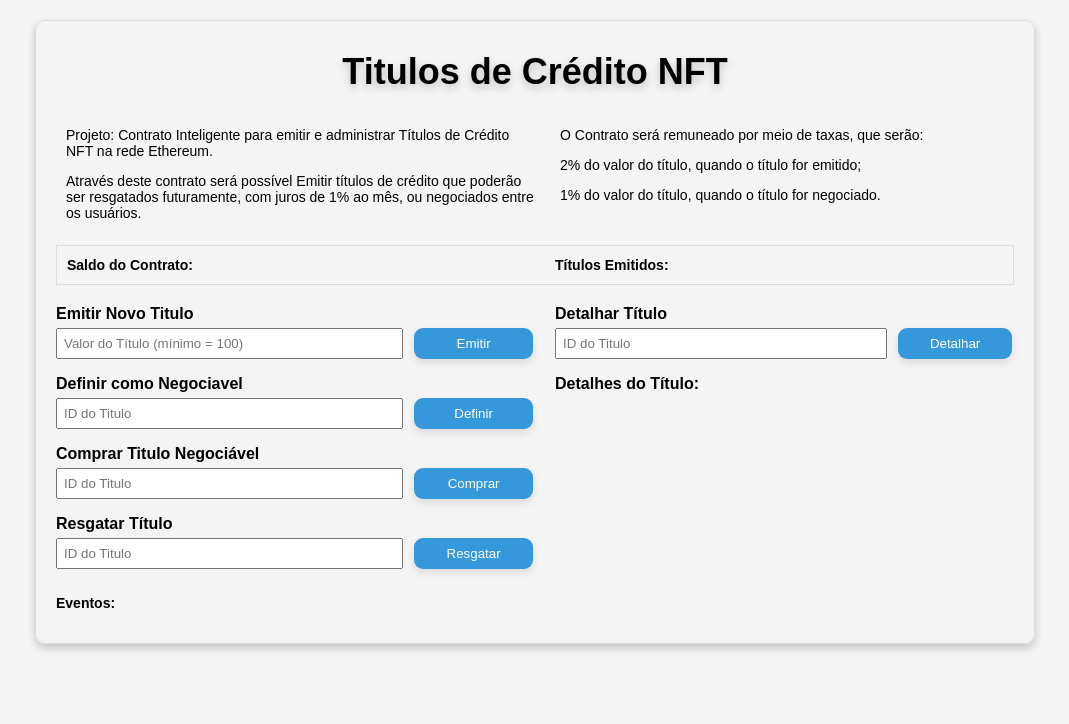
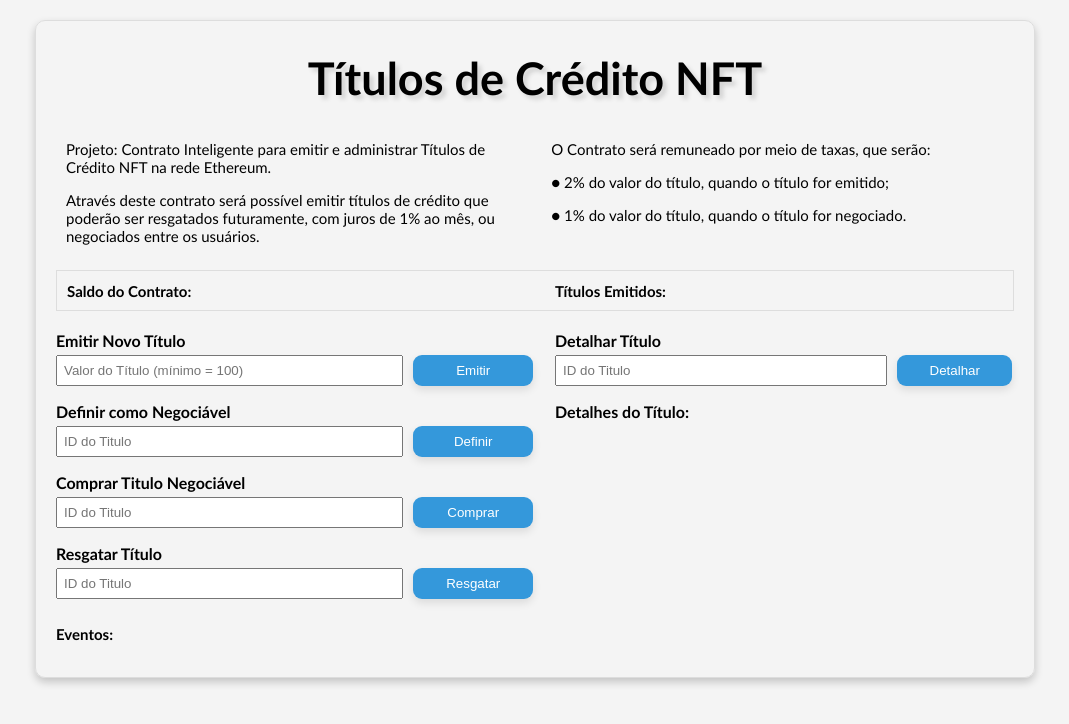
Before and after one commit to andrefernandeslp1/nft-ethereum, a plain HTML site: page index.html in a window 1280 px wide. Shown: the whole page, without its empty margins (105-1174 px from the left). Drawn offline with Linux system fonts and the light colour scheme.

Commit message:
revisão html css

```diff
--- a/css/style.css
+++ b/css/style.css
@@ -5,7 +5,7 @@
 }
 
 body {
-    font-family: 'Arial', sans-serif;
+    font-family: 'Calibri', sans-serif;
     margin: 20px auto 0 ;
     padding: 20px;
     background-color: #f4f4f4;
@@ -20,15 +20,15 @@ body {
     display: flex;
     justify-content: center;
     align-items: center;
-    font-size: 24px;
+    font-size: 30px;
     font-weight: bold;
 
 }
 
 .cabecalho {
   display: grid;
-  grid-template-columns: 50% auto;
-  gap: 25px;
+  grid-template-columns: 48% auto;
+  gap: 35px;
   padding: 10px;
 }
 
@@ -50,7 +50,8 @@ body {
 h2 {
     font-weight: bold;
     margin: 10px;
-    text-shadow: 0 4px 8px rgba(0, 0, 0, 0.2);
+    text-shadow: 4px 4px 4px lightgray;
+
 }
 
 h3 {
@@ -102,7 +103,7 @@ span, p {
     display: inline-block;
     margin-bottom: 6px;
     */
-    font-size: 14px;
+    font-size: 15px;
 }
 
 ul {
@@ -113,11 +114,13 @@ ul {
 li {
     /*sem formatação*/
     list-style-type: none;
-    font-size:12px;
+    font-size:13px;
 }
 
 #output0 {
+  /*
     font-weight: normal;
+    */
 }
 
 #eventos {
@@ -131,7 +134,7 @@ li {
 
 .rodape {
     margin-top: 20px;
-    font-size: 12px;
+    font-size: 14px;
 }
 
 
--- a/index.html
+++ b/index.html
@@ -11,18 +11,18 @@
 </head>
 <body>
     <div class="top">
-        <h2>Titulos de Crédito NFT</h2>
+        <h2>Títulos de Crédito NFT</h2>
     </div>
 
     <div class="cabecalho">
       <div>
         <p>Projeto: Contrato Inteligente para emitir e administrar Títulos de Crédito NFT na rede Ethereum.</p>
-        <p>Através deste contrato será possível Emitir títulos de crédito que poderão ser resgatados futuramente, com juros de 1% ao mês, ou negociados entre os usuários.</p>
+        <p>Através deste contrato será possível emitir títulos de crédito que poderão ser resgatados futuramente, com juros de 1% ao mês, ou negociados entre os usuários.</p>
       </div>
       <div>
         <p>O Contrato será remuneado por meio de taxas, que serão:</p>
-        <p>2% do valor do título, quando o título for emitido;</p>
-        <p>1% do valor do título, quando o título for negociado.</p>
+        <p>● 2% do valor do título, quando o título for emitido;</p>
+        <p>● 1% do valor do título, quando o título for negociado.</p>
       </div>
     </div>
 
@@ -40,11 +40,11 @@
 
     <div class="corpo">
       <div class="col1">
-        <h4>Emitir Novo Titulo</h4>
+        <h4>Emitir Novo Título</h4>
         <input type="text" id="valor" placeholder="Valor do Título (mínimo = 100)">
         <button id="btn-emitir">Emitir</button>
 
-        <h4>Definir como Negociavel</h4>
+        <h4>Definir como Negociável</h4>
         <input type="text" id="negociavel" placeholder="ID do Titulo">
         <button id="btn-negociavel">Definir</button>
 
```
